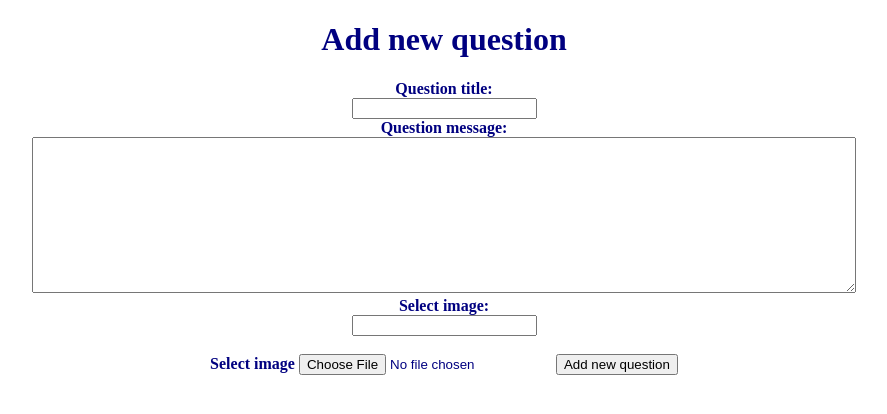
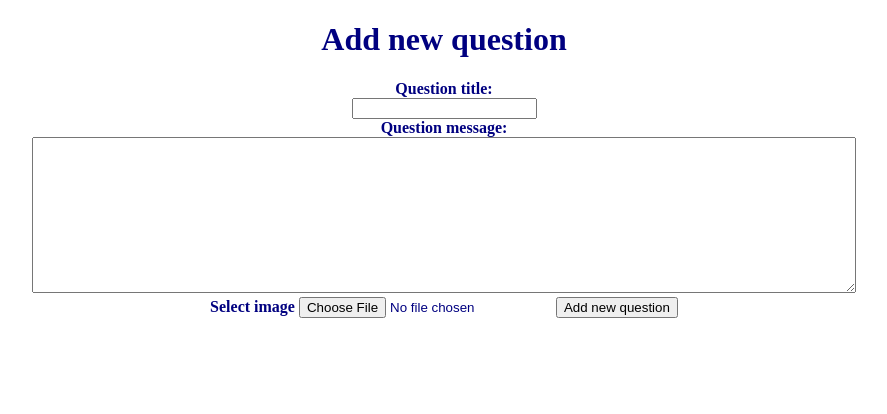
Before and after one commit to kasia-gra/ask_mate, a Flask app: page /question in a window 1280 px wide. Shown: the top 414 px of the page, without its empty margins (196-1083 px from the left). Run offline with Flask 2, Linux system fonts and the light colour scheme.

Commit message:
removed image input from answer and question forms

```diff
--- a/sample_data/question.csv
+++ b/sample_data/question.csv
@@ -1,5 +1,5 @@
 id,submission_time,view_number,vote_number,title,message,image
-1,1589958724,0,8,New Question number 42,qwert updated for testing,fsafsa
+1,1589958724,1,8,New Question number 42,qwert updated for testing,fsafsa
 2,1589921176,0,9,My new question,Simple message update,a href
 5,1589908538,0,2,Task 3,Task 3,bba
 6,1589959719,0,0,fsaf,asfas,sfa
--- a/templates/answer_form.html
+++ b/templates/answer_form.html
@@ -7,8 +7,6 @@
     <form id=answer_form action={{ "/question/" + old_record.question_id + "/new-answer" }} method="POST">
         <label for="description">Answer message:</label><br/>
         <textarea id="description" name="description" rows="10" cols="100">{{ old_record.message }}</textarea><br/>
-        <label for="image">Select image:</label><br/>
-        <input id="image" name="image" type="text" value='{{ old_record.image }}'><br/><br/>
         <button type="submit">{{ "Add new answer" }}</button>
     </form>
 {% endblock %}
--- a/templates/question_form.html
+++ b/templates/question_form.html
@@ -9,8 +9,6 @@
         <input id="title" name="title" type="text" value='{{ old_record.title }}'><br/>
         <label for="description">Question message:</label><br/>
         <textarea id="description" name="description" rows="10" cols="100">{{ old_record.message }}</textarea><br/>
-        <label for="image">Select image:</label><br/>
-        <input id="image" name="image" type="text" value='{{ old_record.image }}'><br/><br/>
         <label>Select image</label>
         <input type="file" name="file" id="file">
         <button type="submit">{{ "Add new question" if is_new else "Edit your question" }}</button>
```
